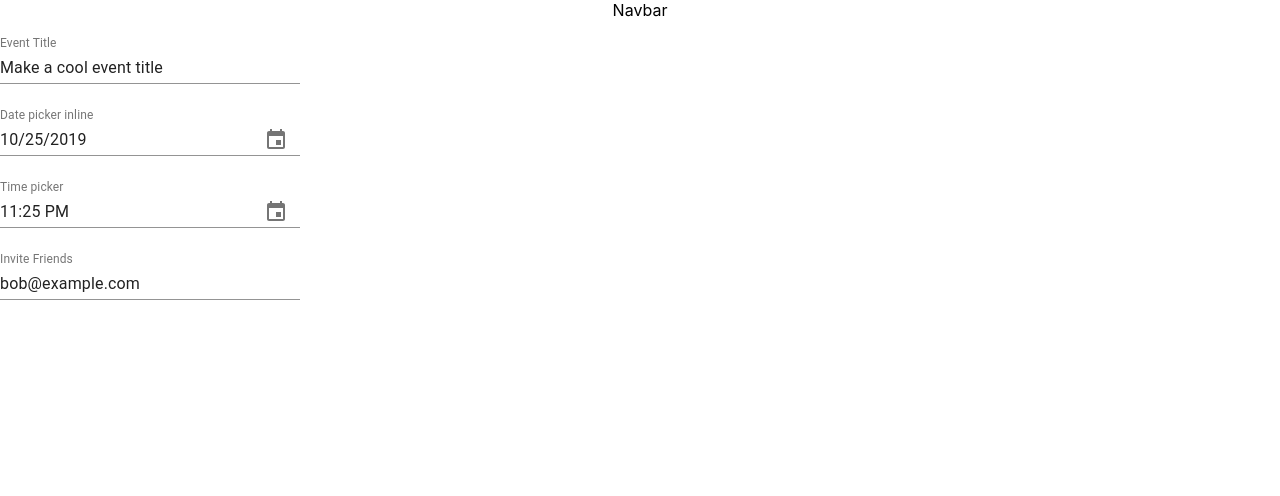
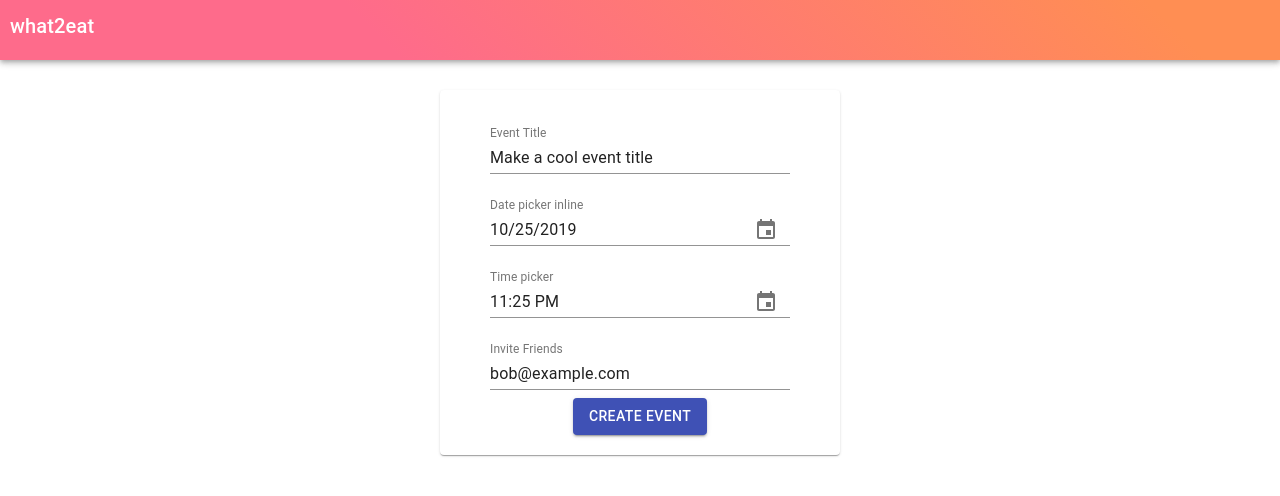
Before and after one commit to gabby-delforge/what2eat, a React (Create React App) app: page / in a window 1280 px wide. Shown: the top 496 px of the page. Built offline with nearby package versions, Linux system fonts and the light colour scheme.

Commit message:
Work on pure frontend for create event page

```diff
--- a/package.json
+++ b/package.json
@@ -7,6 +7,7 @@
     "@material-ui/core": "^4.5.1",
     "@material-ui/icons": "^4.5.1",
     "@material-ui/pickers": "^3.2.7",
+    "classnames": "^2.2.6",
     "date-fns": "^2.0.0-beta.5",
     "react": "^16.11.0",
     "react-dom": "^16.11.0",
--- a/src/App.css
+++ b/src/App.css
@@ -1,5 +1,7 @@
 .App {
   text-align: center;
+  background: "#87b9e8";
+  color: "#87b9e8";
 }
 
 .App-logo {
@@ -22,14 +24,34 @@
 }
 
 .navbar {
-  background-color: "#87b9e8";
+  color: #87b9e8;
+  background: #87b9e8;
+  background-color: #87b9e8;
 }
 
 .create-event {
+  margin: auto;
   display: flex;
+  width: 400px;
+
   flex-direction: column;
 }
 
 .create-event-field {
-  width: min(300px, 80vw)
+  margin: 20px auto;
+  width: 300px;
 }
+
+.create-event-submit {
+  margin: 20px 0px;
+}
+
+.navbar {
+  height: 60px;
+  text-align: left;
+  margin-bottom: 30px;
+  background: linear-gradient(45deg, #FE6B8B 30%, #FF8E53 90%)
+}
+.navbar-text {
+  padding: 10px 10px;
+}
--- a/src/App.js
+++ b/src/App.js
@@ -1,13 +1,18 @@
-import React from 'react';
+import React from "react";
 import EventCreator from "./EventCreator";
+import AppBar from "@material-ui/core/AppBar";
+import Typography from "@material-ui/core/Typography";
+
 
 export default function App() {
-
   return (
     <div className="App">
-      <div className="navbar">Navbar</div>
+      <AppBar position="static" className="navbar">
+        <Typography variant="h6" className="navbar-text">
+          what2eat
+        </Typography>
+      </AppBar>
       <EventCreator />
     </div>
   );
-
 }
--- a/src/EventCreator.js
+++ b/src/EventCreator.js
@@ -1,39 +1,42 @@
-import React, { Component } from 'react';
-import './App.css';
-import TextField from '@material-ui/core/TextField';
-import DateFnsUtils from '@date-io/date-fns';
+import React, { Component } from "react";
+import "./App.css";
+import TextField from "@material-ui/core/TextField";
+import DateFnsUtils from "@date-io/date-fns";
 import {
   MuiPickersUtilsProvider,
   KeyboardTimePicker,
-  KeyboardDatePicker,
-} from '@material-ui/pickers';
+  KeyboardDatePicker
+} from "@material-ui/pickers";
+import Paper from "@material-ui/core/Paper";
+import Button from "@material-ui/core/Button";
+import cx from "classnames";
 
 export default class EventCreator extends Component {
-
   constructor(props) {
     super(props);
     this.state = { selectedDate: new Date() };
   }
 
   handleDateChange = date => {
-      this.setState({selectedDate: date});
+    this.setState({ selectedDate: date });
   };
 
   render() {
     return (
-        <div className="create-event">
-
+      <Paper className="create-event">
+        <form className="create-event-field" noValidate autoComplete="off">
           <TextField
+            fullWidth
             id="standard-uncontrolled"
             label="Event Title"
             defaultValue="Make a cool event title"
-        className="create-event-field"
             margin="normal"
           />
+
           <MuiPickersUtilsProvider utils={DateFnsUtils}>
             <KeyboardDatePicker
+              fullWidth
               disableToolbar
-          className="create-event-field"
               variant="inline"
               format="MM/dd/yyyy"
               margin="normal"
@@ -42,29 +45,42 @@ export default class EventCreator extends Component {
               value={this.state.selectedDate}
               onChange={this.handleDateChange}
               KeyboardButtonProps={{
-            'aria-label': 'change date',
+                "aria-label": "change date"
               }}
             />
+          </MuiPickersUtilsProvider>
+
+          <MuiPickersUtilsProvider utils={DateFnsUtils}>
             <KeyboardTimePicker
-         className="create-event-field"
+              fullWidth
               margin="normal"
               id="time-picker"
               label="Time picker"
               value={this.state.selectedDate}
               onChange={this.handleDateChange}
               KeyboardButtonProps={{
-            'aria-label': 'change time',
+                "aria-label": "change time"
               }}
             />
           </MuiPickersUtilsProvider>
+
           <TextField
+            fullWidth
             id="standard-uncontrolled"
             label="Invite Friends"
             defaultValue="bob@example.com"
-        className="create-event-field"
             margin="normal"
           />
-      </div>
-        )
+
+          <Button
+            variant="contained"
+            color="primary"
+            className="create-event-submit"
+          >
+            Create Event
+          </Button>
+        </form>
+      </Paper>
+    );
   }
 }
```
Also changed, not shown: 1 other file (tests, documents, lock files or other folders). Lines whose indentation alone changed are shown as unchanged.
